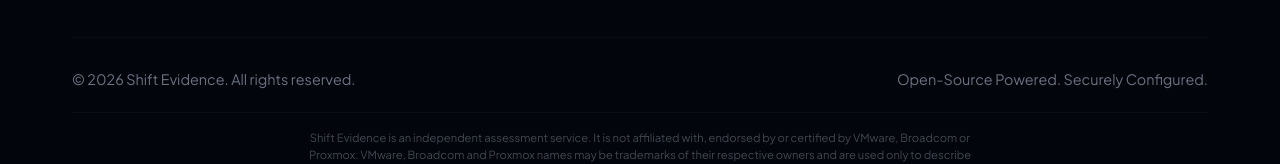
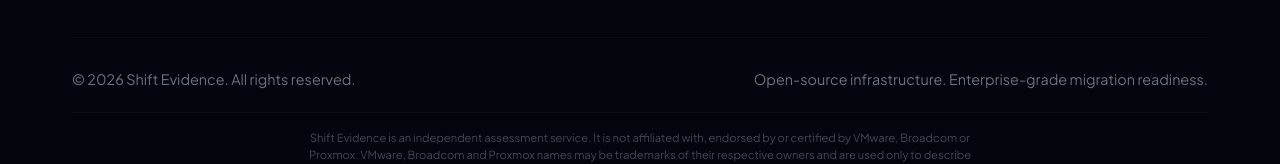
Before and after one commit to onediegopr/ShiftEvidence, a React (Vite) app: page / in a window 1280 px wide. Shown: the part 8661-8825 px from the top of the page. Built offline with nearby package versions, Linux system fonts and the light colour scheme.

Commit message:
fix: update footer tagline

```diff
--- a/src/components/Footer.tsx
+++ b/src/components/Footer.tsx
@@ -124,7 +124,9 @@ export default function Footer() {
             &copy; {new Date().getFullYear()} Shift Evidence. All rights
             reserved.
           </span>
-          <span>Open-Source Powered. Securely Configured.</span>
+          <span>
+            Open-source infrastructure. Enterprise-grade migration readiness.
+          </span>
         </div>
 
         <div className="footer-legal">
```
